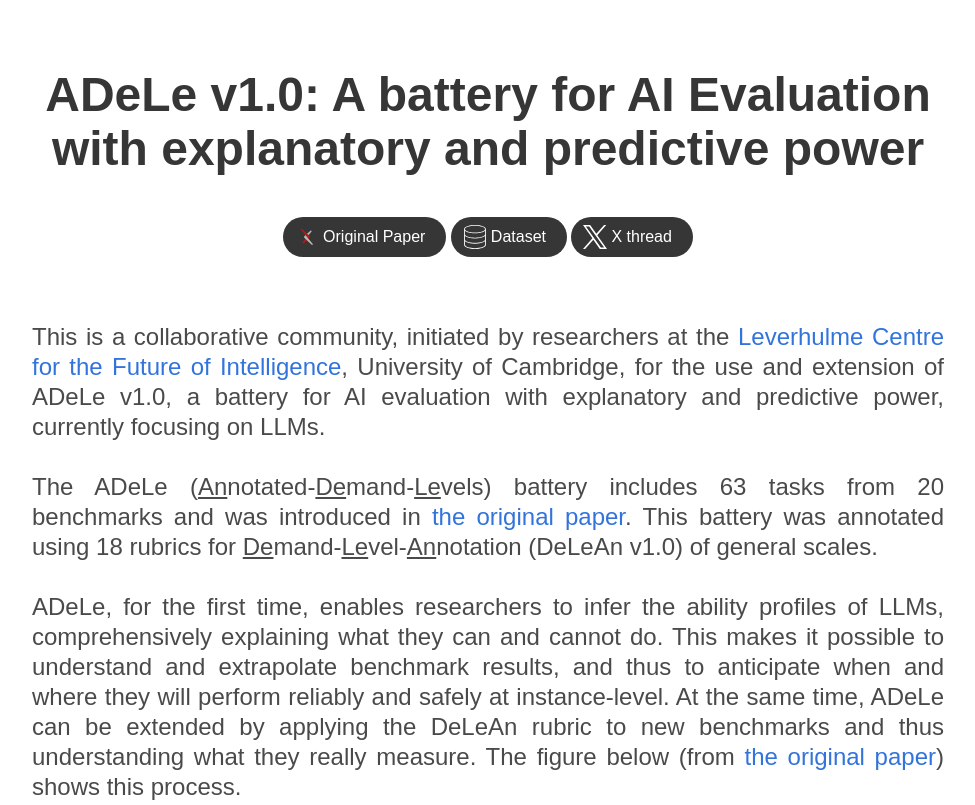
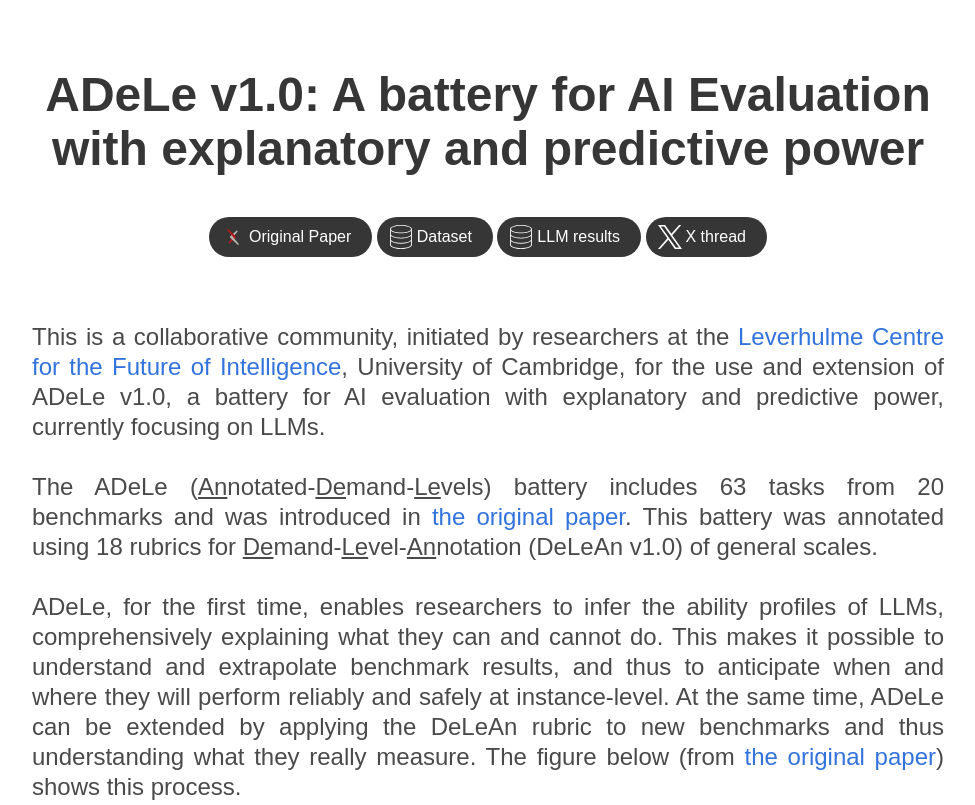
Before and after one commit to Kinds-of-Intelligence-CFI/ADELE, a plain HTML site: page index.html in a window 1280 px wide. Shown: the top 805 px of the page, without its empty margins (152-1127 px from the left). Drawn offline with nearby package versions, Linux system fonts and the light colour scheme; a script that the page names is missing; some icons are missing; a web font is replaced by a local one.

Commit message:
Add results

```diff
--- a/index.html
+++ b/index.html
@@ -189,6 +189,18 @@
       <img src="static/images/database.svg" width="24px" height="24px">
     </span>
     <span>Dataset</span>
+  </a>
+</span>
+
+<span class="link-block">
+  <a href="https://drive.google.com/file/d/1vOfgRf8d-q16p6WE18CXtT4WvyWGrDtY/view"
+     target="_blank"
+     class="external-link button is-normal is-rounded is-dark"
+     style="color: #fff !important;">
+    <span class="icon">
+      <img src="static/images/database.svg" width="24px" height="24px">
+    </span>
+    <span>LLM results</span>
   </a>
 </span>
 
```
Also changed, not shown: templates/index.html (+12 -0 lines).
